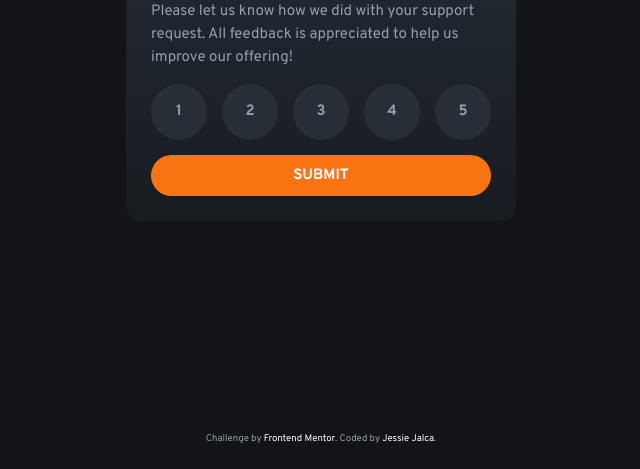
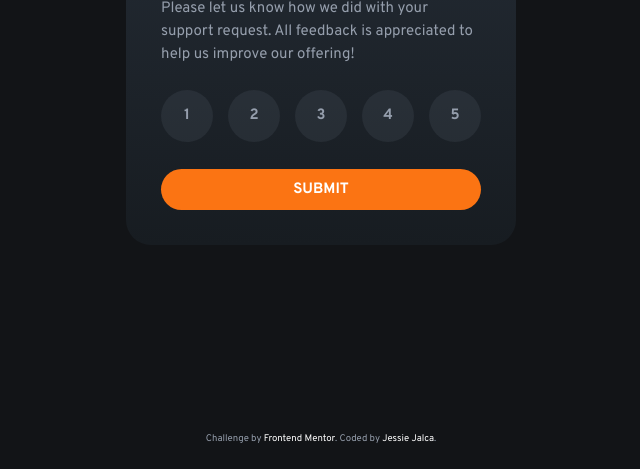
Before and after one commit to jessiejalca/frontend-mentor-challenges, a plain HTML site: page challenges/interactive-rating-component-main/index.html in a window 1280 px wide. Shown: the part 331-800 px from the top of the page, without its empty margins (319-959 px from the left). Drawn offline with Linux system fonts and the light colour scheme.

Commit message:
style: Adjust layout spacing to better match design spec

```diff
--- a/challenges/interactive-rating-component-main/styles/main.scss
+++ b/challenges/interactive-rating-component-main/styles/main.scss
@@ -14,11 +14,11 @@ body {
   font-size: 0.9375rem;
   background-image: linear-gradient($dark-blue, $darker-blue);
   max-width: 23em;
-  border-radius: 15px;
-  padding: 25px;
+  border-radius: 25px;
+  padding: 35px;
   margin: auto;
   display: grid;
-  gap: 1em;
+  gap: 1rem;
 
   // wider component for wider viewport
   @media screen and (min-width: 720px) {
@@ -31,6 +31,7 @@ body {
     box-sizing: content-box;
     width: 14px;
     border-radius: 100em;
+    margin-bottom: 0.6rem;
     padding: 12px;
   }
 
@@ -43,7 +44,7 @@ body {
   fieldset {
     // create equal spacing between radio options
     border: none;
-    padding: 0;
+    padding: 0.5rem 0;
     display: grid;
     grid-template-columns: repeat(5, 1fr);
     gap: 15px;
@@ -103,7 +104,7 @@ body {
       background-color: $white;
       cursor: pointer;
     }
-    margin-top: 1em;
+    margin-top: 1.2rem;
   }
 }
 
```
Also changed, not shown: challenges/interactive-rating-component-main/styles/main.css, 1 other file.
